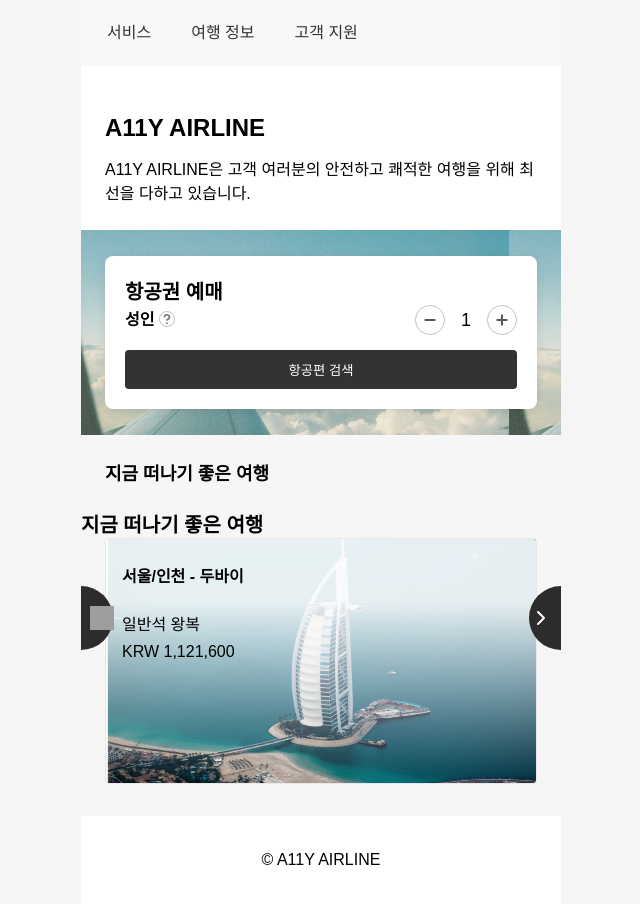
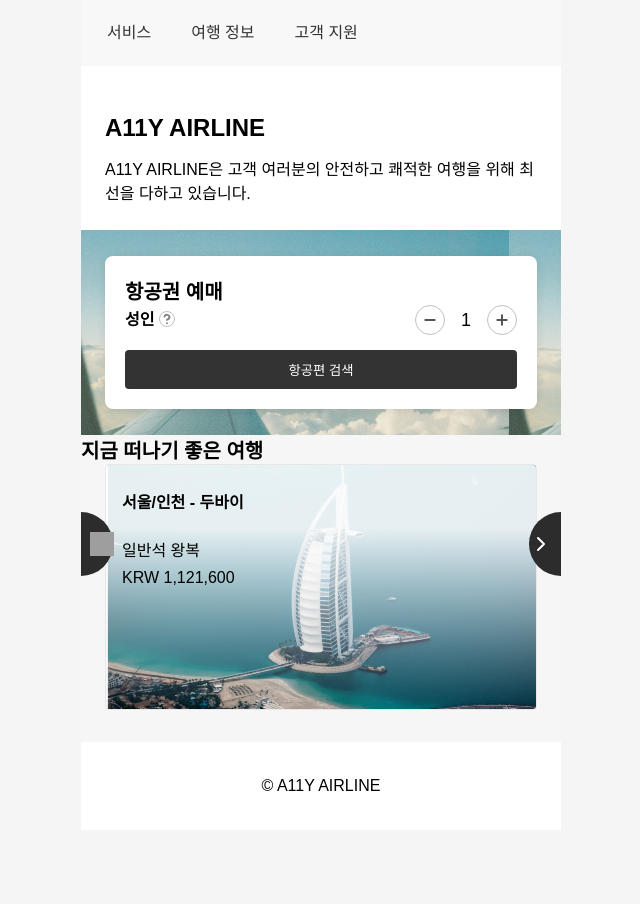
Before and after one commit to woowacourse/a11y-airline, a React (Vite) app: page / in a window 1280 px wide. Shown: the whole page, without its empty margins (319-959 px from the left). After the commit the page ends 830 px from the top, so only its background shows below. Built offline with nearby package versions, Linux system fonts and the light colour scheme; grey boxes are pictures that could not be loaded.

Commit message:
feat: 캐로셀 타이틀도 스크린 리더기에 읽히도록 수정

```diff
--- a/src/App.tsx
+++ b/src/App.tsx
@@ -19,7 +19,6 @@ function App() {
           <FlightBooking />
         </div>
         <div className={styles.travelSection}>
-          <h1 className={`${styles.travelTitle} heading-2-text`}>지금 떠나기 좋은 여행</h1>
           <TravelSection />
         </div>
       </div>
```
